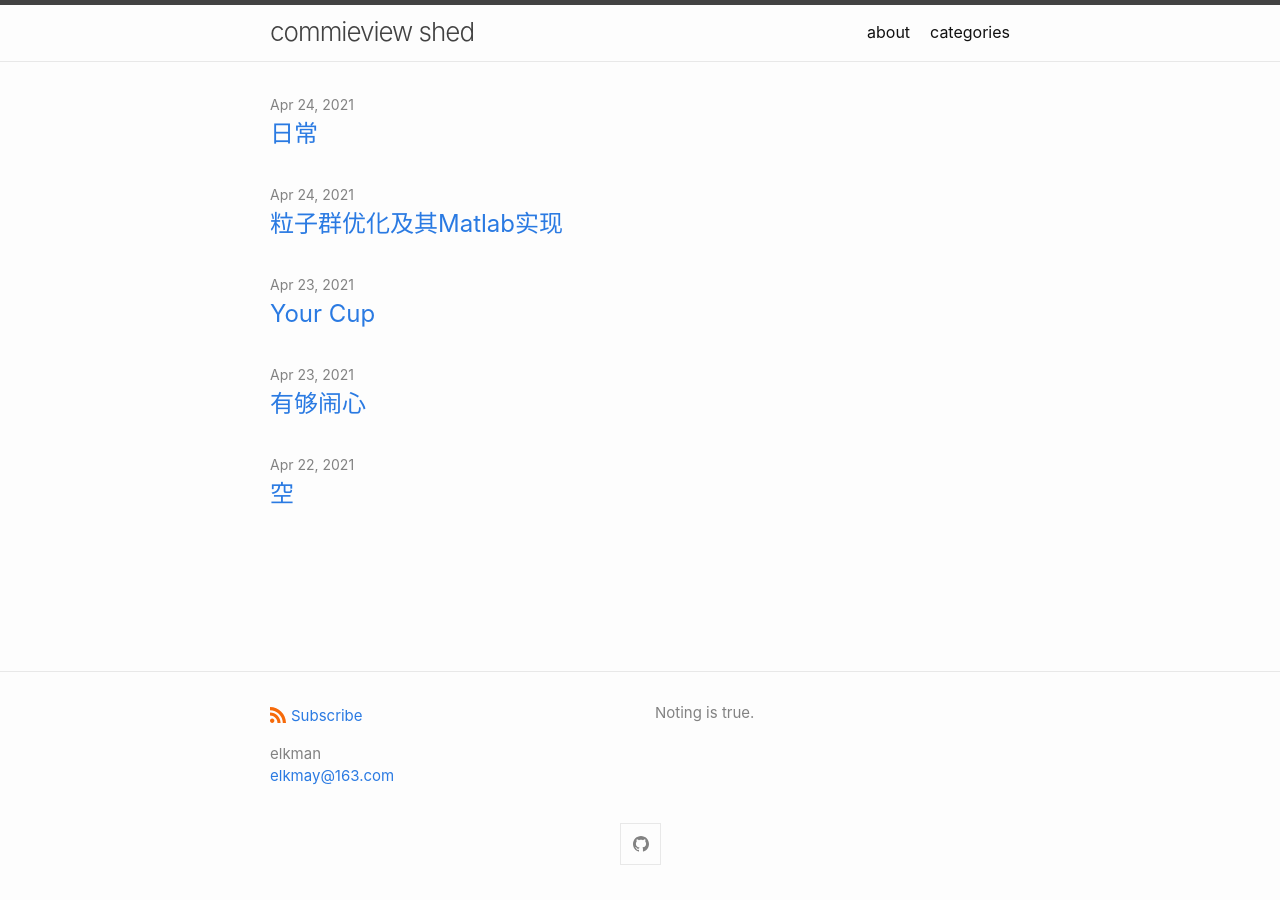
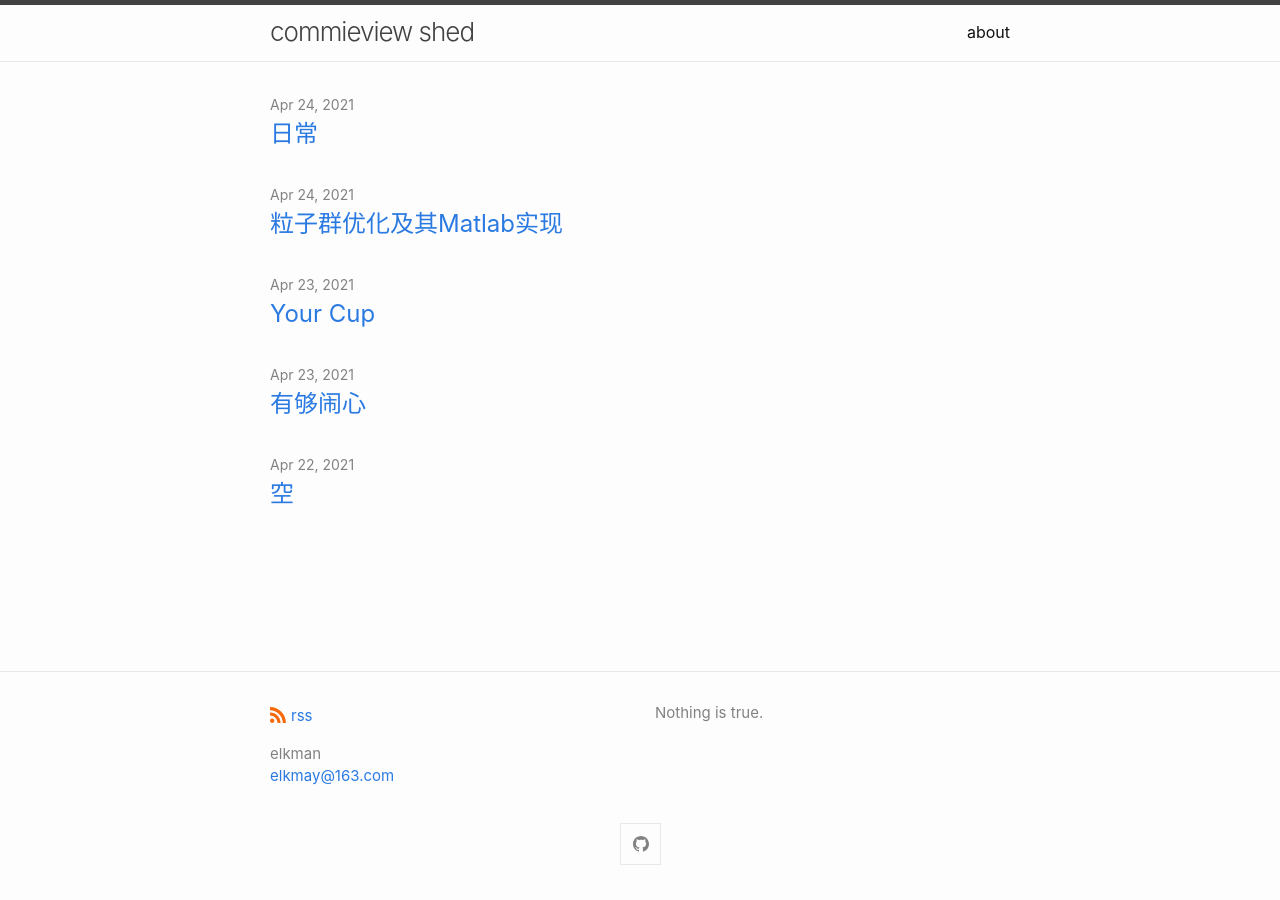
Before and after one commit to ElkmanY/ElkmanY.github.io, a Jekyll site: the page built from index.md, in a window 1280 px wide. Built offline with Jekyll 4.4.1, drawn with Linux system fonts in a browser that asks for light colours.

Commit message:
customized

```diff
--- a/_config.yml
+++ b/_config.yml
@@ -3,10 +3,13 @@ author:
   name: elkman
   email: elkmay@163.com
 description: > # this means to ignore newlines until "show_excerpts:"
-  Noting is true.
+  Nothing is true.
 
 show_excerpts: false # set to true to show excerpts on the homepage
 
+header_pages:
+  - about.md
+  # - portfolio.md
 
 # Minima date format
 # refer to https://shopify.github.io/liquid/filters/date/ if you want to customize this
--- a/_includes/footer.html
+++ b/_includes/footer.html
@@ -9,7 +9,7 @@
           <a href="{{ 'feed.xml' | relative_url }}">
             <svg class="svg-icon orange">
               <use xlink:href="{{ 'assets/minima-social-icons.svg#rss' | relative_url }}"></use>
-            </svg><span>Subscribe</span>
+            </svg><span>rss</span>
           </a>
         </p>
       {%- if site.author %}
```
